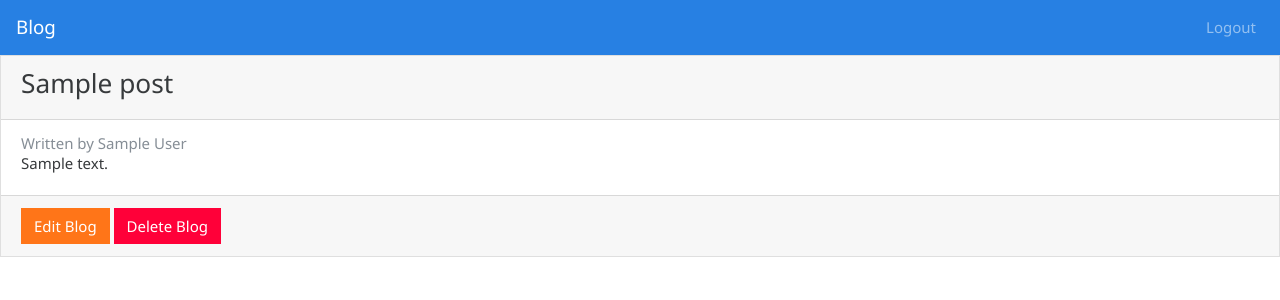
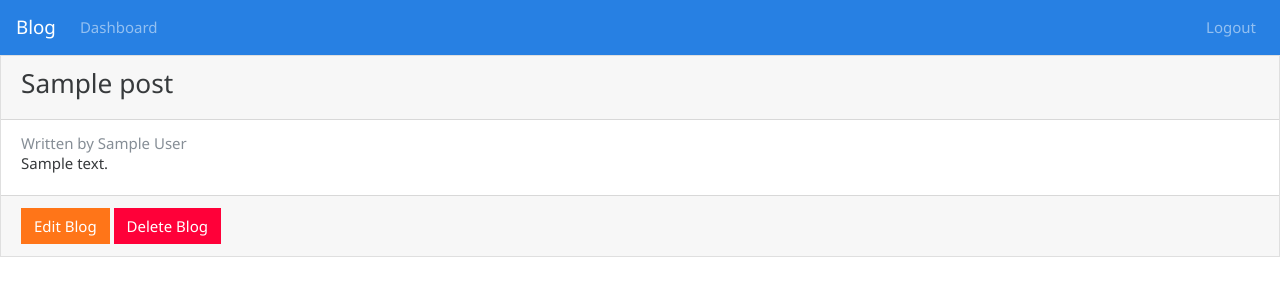
Before and after one commit to ishanjoshi02/trial-flask-blog-app, a Flask app: page /blog/1 in a window 1280 px wide. Shown: the top 300 px of the page. Run offline with Flask 2, Linux system fonts and the light colour scheme; a user stored in the database is signed in; tables that the repository leaves empty hold one stand-in row (values such as "Sample post"); some libraries are stand-ins or nearby versions.

```diff
--- a/templates/base.html
+++ b/templates/base.html
@@ -10,7 +10,7 @@
       integrity="sha384-Tc5IQib027qvyjSMfHjOMaLkfuWVxZxUPnCJA7l2mCWNIpG9mGCD8wGNIcPD7Txa"
       crossorigin="anonymous"
     ></script>
-    <link rel="stylesheet" type="text/css" href="static/style.css" />
+    <link rel="stylesheet" type="text/css" href="/static/style.css" />
   </head>
   <body>
     <nav class="navbar navbar-expand-lg navbar-dark bg-primary">
@@ -27,6 +27,11 @@
         <span class="navbar-toggler-icon"></span>
       </button>
       <div class="collapse navbar-collapse" id="navbarColor01">
+        <ul class="navbar-nav mr-auto">
+          <li class="nav-item">
+            <a href="/dashboard" class="nav-link">Dashboard</a>
+          </li>
+        </ul>
         <ul class="navbar-nav ml-auto">
           <li class="nav-item">
             {% if current_user.is_authenticated %}
```
